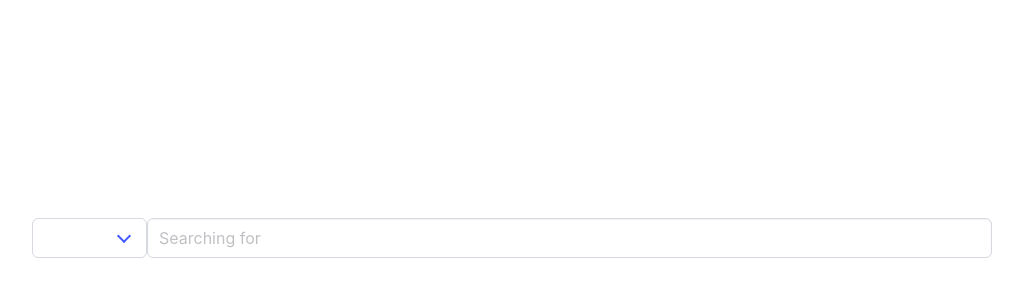
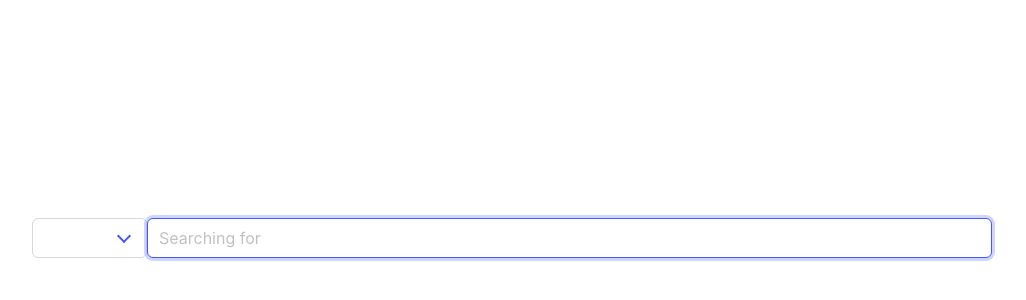
Before and after one commit to ElCapChaser/mindless-scrolling, a Vue app: page / in a window 1280 px wide. Shown: the part 122-422 px from the top of the page, without its empty margins (128-1154 px from the left). Built offline with nearby package versions, Linux system fonts and the light colour scheme.

Commit message:
autofocus on search

```diff
--- a/src/components/SearchBar.vue
+++ b/src/components/SearchBar.vue
@@ -4,6 +4,7 @@
     class="input"
     type="text"
     id="search-input"
+    autofocus
     placeholder="Searching for"
     name="search-input"
     v-model="name"
```
